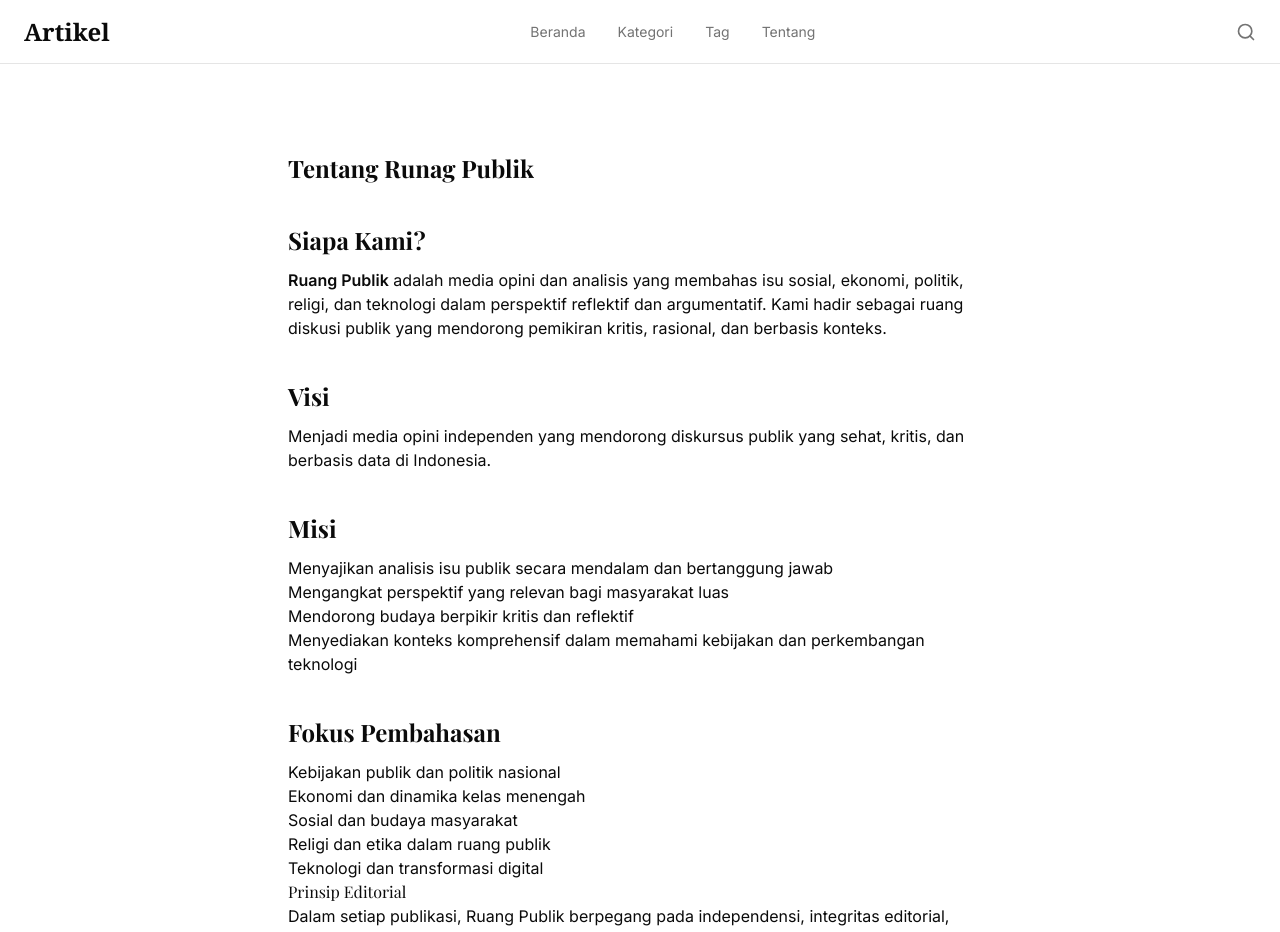
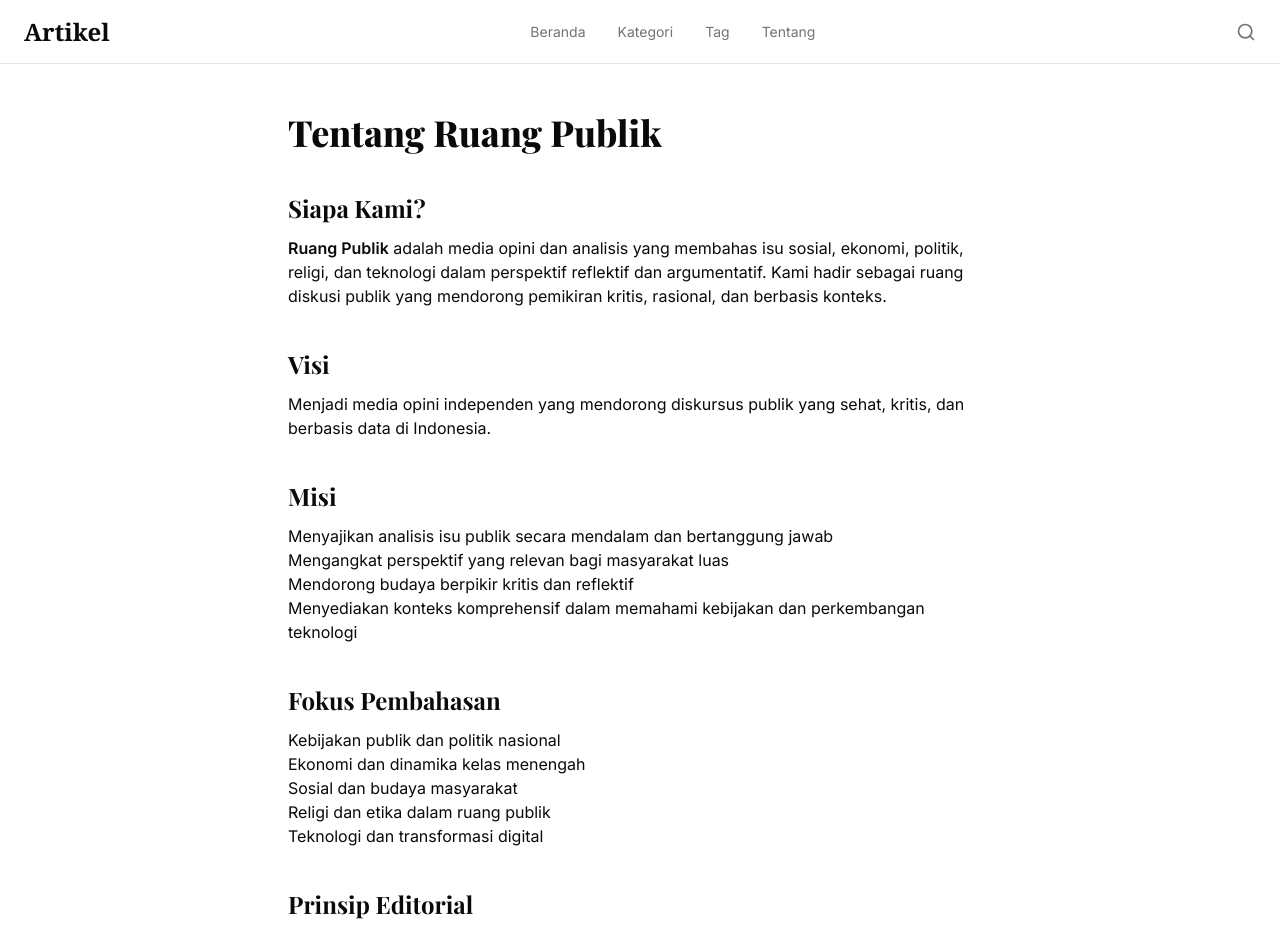
Before and after one commit to ruangpublik30-collab/ruang-publik, a Next.js app: page /tentang in a window 1280 px wide. Shown: the top 932 px of the page. Built offline with nearby package versions, Linux system fonts and the light colour scheme; no server answers; a web font is replaced by a local one.

Commit message:
Update structured data dan perbaikan halaman Tentang

```diff
--- a/app/tentang/page.tsx
+++ b/app/tentang/page.tsx
@@ -47,6 +47,12 @@ export default function TentangPage() {
         description:
             "Ruang Publik adalah media opini dan analisis isu sosial, ekonomi, politik, religi, dan teknologi di Indonesia.",
         sameAs: [],
+
+        contactPoint: {
+            "@type": "ContactPoint",
+            contactType: "customer support",
+            email: "ruangpublik30@gmail.com",
+        },
     }
 
     return (
@@ -60,9 +66,14 @@ export default function TentangPage() {
             />
 
             <article className="max-w-3xl mx-auto py-12 px-4 sm:px-6 lg:px-8 prose prose-lg prose-neutral">
-                <h1 className="text-2xl font-bold mt-10 mb-3">Tentang Runag Publik</h1>
 
-                <h2 className="text-2xl font-bold mt-10 mb-3">Siapa Kami?</h2>
+                <h1 className="text-4xl font-extrabold mb-8">
+                    Tentang Ruang Publik
+                </h1>
+
+                <h2 className="text-2xl font-bold mt-10 mb-3">
+                    Siapa Kami?
+                </h2>
                 <p>
                     <strong>Ruang Publik</strong> adalah media opini dan analisis yang membahas isu sosial, ekonomi, politik, religi, dan teknologi dalam perspektif reflektif dan argumentatif.
                     Kami hadir sebagai ruang diskusi publik yang mendorong pemikiran kritis, rasional, dan berbasis konteks.
@@ -75,7 +86,9 @@ export default function TentangPage() {
                     Menjadi media opini independen yang mendorong diskursus publik yang sehat, kritis, dan berbasis data di Indonesia.
                 </p>
 
-                <h2 className="text-2xl font-bold mt-10 mb-3">Misi</h2>
+                <h2 className="text-2xl font-bold mt-10 mb-3">
+                    Misi
+                </h2>
                 <ul>
                     <li>Menyajikan analisis isu publik secara mendalam dan bertanggung jawab</li>
                     <li>Mengangkat perspektif yang relevan bagi masyarakat luas</li>
@@ -83,7 +96,9 @@ export default function TentangPage() {
                     <li>Menyediakan konteks komprehensif dalam memahami kebijakan dan perkembangan teknologi</li>
                 </ul>
 
-                <h2 className="text-2xl font-bold mt-10 mb-3">Fokus Pembahasan</h2>
+                <h2 className="text-2xl font-bold mt-10 mb-3">
+                    Fokus Pembahasan
+                </h2>
                 <ul>
                     <li>Kebijakan publik dan politik nasional</li>
                     <li>Ekonomi dan dinamika kelas menengah</li>
@@ -92,19 +107,24 @@ export default function TentangPage() {
                     <li>Teknologi dan transformasi digital</li>
                 </ul>
 
-                <h2>Prinsip Editorial</h2>
+                <h2 className="text-2xl font-bold mt-10 mb-3">
+                    Prinsip Editorial
+                </h2>
                 <p>
                     Dalam setiap publikasi, Ruang Publik berpegang pada independensi, integritas editorial,
                     argumentasi berbasis data, serta tanggung jawab sosial.
                     Kami tidak menerbitkan konten hoaks, ujaran kebencian, atau provokasi tanpa dasar yang jelas.
                 </p>
 
-                <h2 className="text-2xl font-bold mt-10 mb-3">Kontak</h2>
+                <h2 className="text-2xl font-bold mt-10 mb-3">
+                    Kontak
+                </h2>
                 <p>
                     Untuk pertanyaan, kerja sama, atau klarifikasi:
                     <br />
-                    Email: <a href="mailto:kontak@ruangpublik.fun">ruangpublik30@gmail.com</a>
+                    Email: <a href="mailto:ruangpublik30@gmail.com">ruangpublik30@gmail.com</a>
                 </p>
+
             </article>
         </>
     )
```
